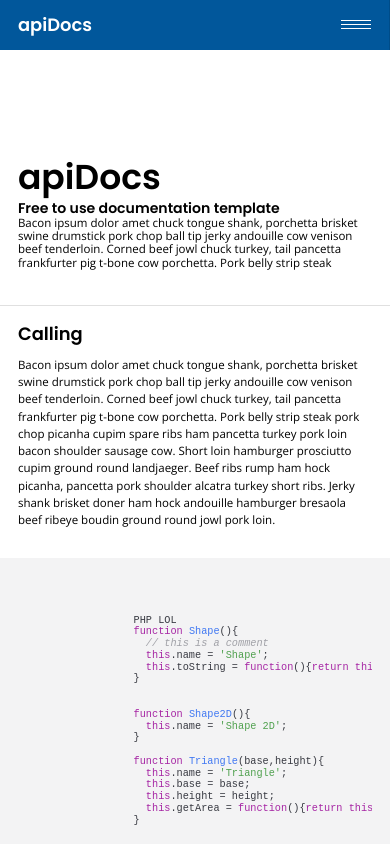
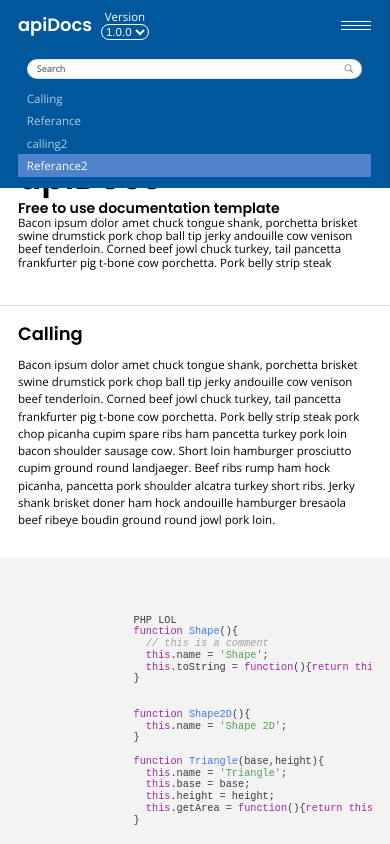
Before and after one commit to SimonFricker/apiDocs, a website: page docs/index.html in a window 390 px wide. Both pictures are taken after a click on the link 356 px from the left and 24 px from the top of the page. Shown: the top 844 px of the page. Drawn offline with nearby package versions, Linux system fonts and the light colour scheme; files whose address does not match are found by name.

Commit message:
mobile nav added

```diff
--- a/docs/assets/js/apiDocs.js
+++ b/docs/assets/js/apiDocs.js
@@ -548,6 +548,16 @@ $('a[href^="#"]')
 gumshoe.init();
 
 
+///menu toggle
+$('#navInner .menu-toggle a').on('click', function (ev) {
+  ev.preventDefault();
+  if ($('.docsNav').hasClass('active')) {
+    $('.docsNav').removeClass('active');
+  } else {
+    $('.docsNav').addClass('active');
+  }
+});
+
 
 
 
--- a/docs/index.html
+++ b/docs/index.html
@@ -32,6 +32,16 @@
           </div>
 
 
+          <div class="version">
+            <span>
+            Version
+          </span>
+            <select class="" name="">
+              <option> 1.0.0</option>
+              <option> 1.0.4</option>
+            </select>
+
+          </div>
 
           <div class="menu-toggle">
 
@@ -43,16 +53,7 @@
           </div>
           <div class="docsNav">
 
-            <div class="version">
-              <span>
-              Version
-            </span>
-              <select class="" name="">
-                <option> 1.0.0</option>
-                <option> 1.0.4</option>
-              </select>
 
-            </div>
 
             <div class="search">
 
--- a/src/js/apiDocs.js
+++ b/src/js/apiDocs.js
@@ -106,6 +106,16 @@ $('a[href^="#"]')
 gumshoe.init();
 
 
+///menu toggle
+$('#navInner .menu-toggle a').on('click', function (ev) {
+  ev.preventDefault();
+  if ($('.docsNav').hasClass('active')) {
+    $('.docsNav').removeClass('active');
+  } else {
+    $('.docsNav').addClass('active');
+  }
+});
+
 
 
 
--- a/src/scss/_main.scss
+++ b/src/scss/_main.scss
@@ -28,7 +28,7 @@ body {
     top: 0;
     left: 0;
     z-index: 999;
-    min-height: 50px;
+
     padding: 0 $basePadding*2;
 
     // display: flex;
@@ -36,10 +36,7 @@ body {
 
 
     display: flex;
-    flex-direction: column;
-    // justify-content: space-between;
-    justify-content: center;
-
+  justify-content: space-between;
 
     border-right: 1px solid $textDarkDivider;
     background: #01579b;
@@ -54,10 +51,15 @@ body {
 
 
     #navInner {
+      //
+      // display: flex;
+      // justify-content: space-between;
 
       @include grid-column(12, $custom-neat-grid);
       .brand {
+          min-height: 50px;
         text-align: center;
+            float: left;
         // display: flex;
         // flex-direction: row;
         // align-items: center;
@@ -65,7 +67,15 @@ body {
         color: $textLightPrimary;
         // float: left;
         // align-self: flex-start;
-        display: inline-block;
+        // display: inline-block;
+
+        display: flex;
+
+        flex-direction: column;
+
+    align-items: center;
+    justify-content: center;
+
 
         h1{
           margin: 0;
@@ -81,13 +91,18 @@ body {
 
 
       .menu-toggle {
+          min-height: 50px;
         // display: table;
         // margin-left: auto;
         display: inline-block;
         float: right;
 
+        display: flex;
 
+        flex-direction: column;
 
+    align-items: center;
+    justify-content: center;
 
 
         @include grid-media($neat-grid-tablet) {
@@ -96,13 +111,8 @@ body {
         }
 
         .btnToggle{
-          display: flex;
 
-    flex-direction: column;
-
-align-items: center;
-justify-content: center;
-    height: 20px;
+          // height: 20px;
 
 
           .toggle {
@@ -120,19 +130,19 @@ justify-content: center;
       }
 
 
-
-      .docsNav {
-        display: none;
-        @include grid-media($neat-grid-tablet) {
-          display: block;
-        }
-
       .version {
         padding: $basePadding/2 $basePadding;
         text-align: center;
         color: $textLightPrimary;
         display: inline-block;
         float: left;
+
+          min-height: 50px;
+        display: flex;
+        flex-direction: column;
+        align-items: center;
+        justify-content: center;
+
         @include grid-media($neat-grid-tablet) {
           float: none;
           display: block;
@@ -151,6 +161,21 @@ justify-content: center;
           }
         }
       }
+
+      .docsNav {
+        display: none;
+
+        &.active{
+          display: block;
+          clear: both;
+    margin: 0 auto;
+    overflow: visible;
+        }
+        @include grid-media($neat-grid-tablet) {
+          display: block;
+        }
+
+
 
         .search {
           display: block;
```
Also changed, not shown: docs/assets/css/apiDocs.css. Lines whose indentation alone changed are shown as unchanged.
